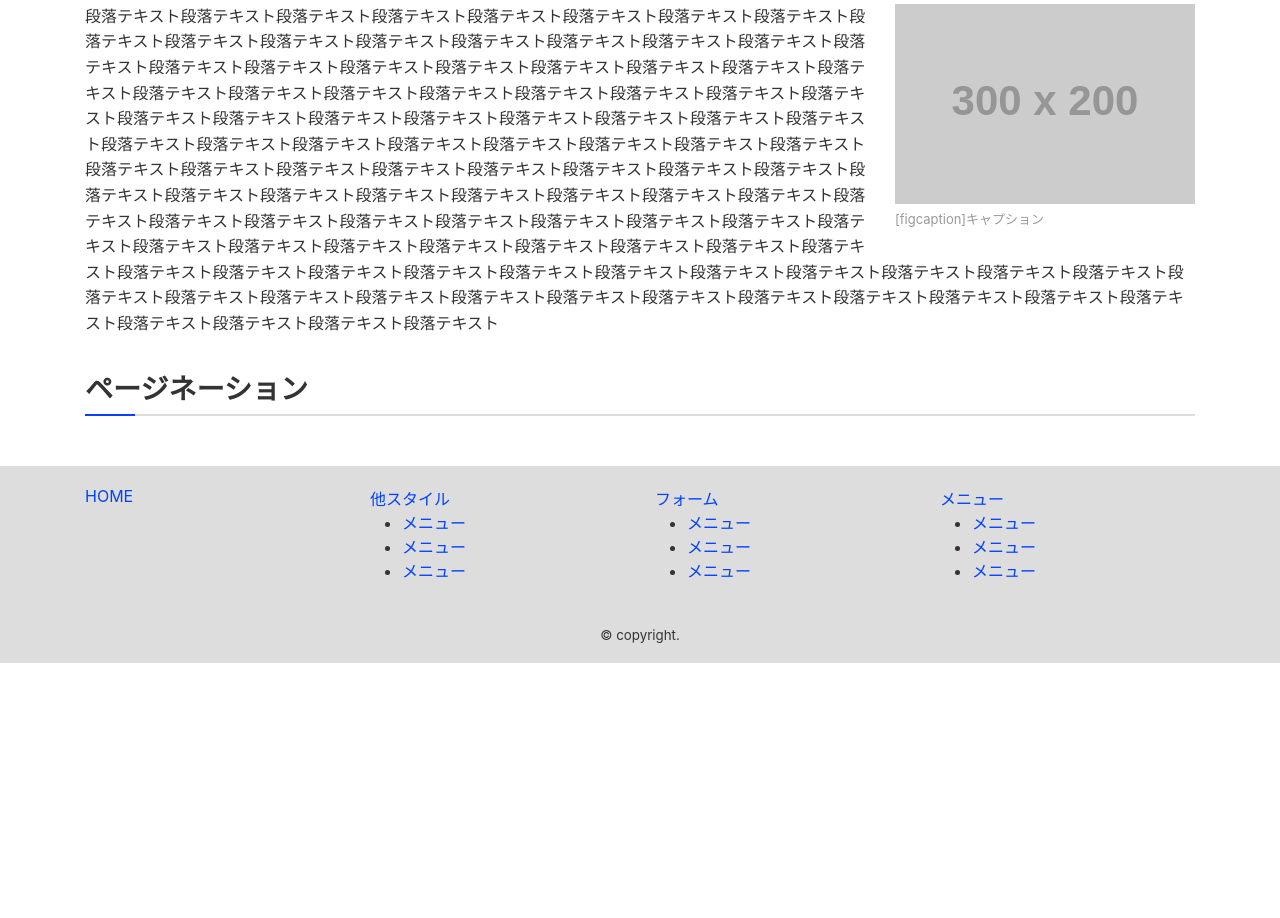
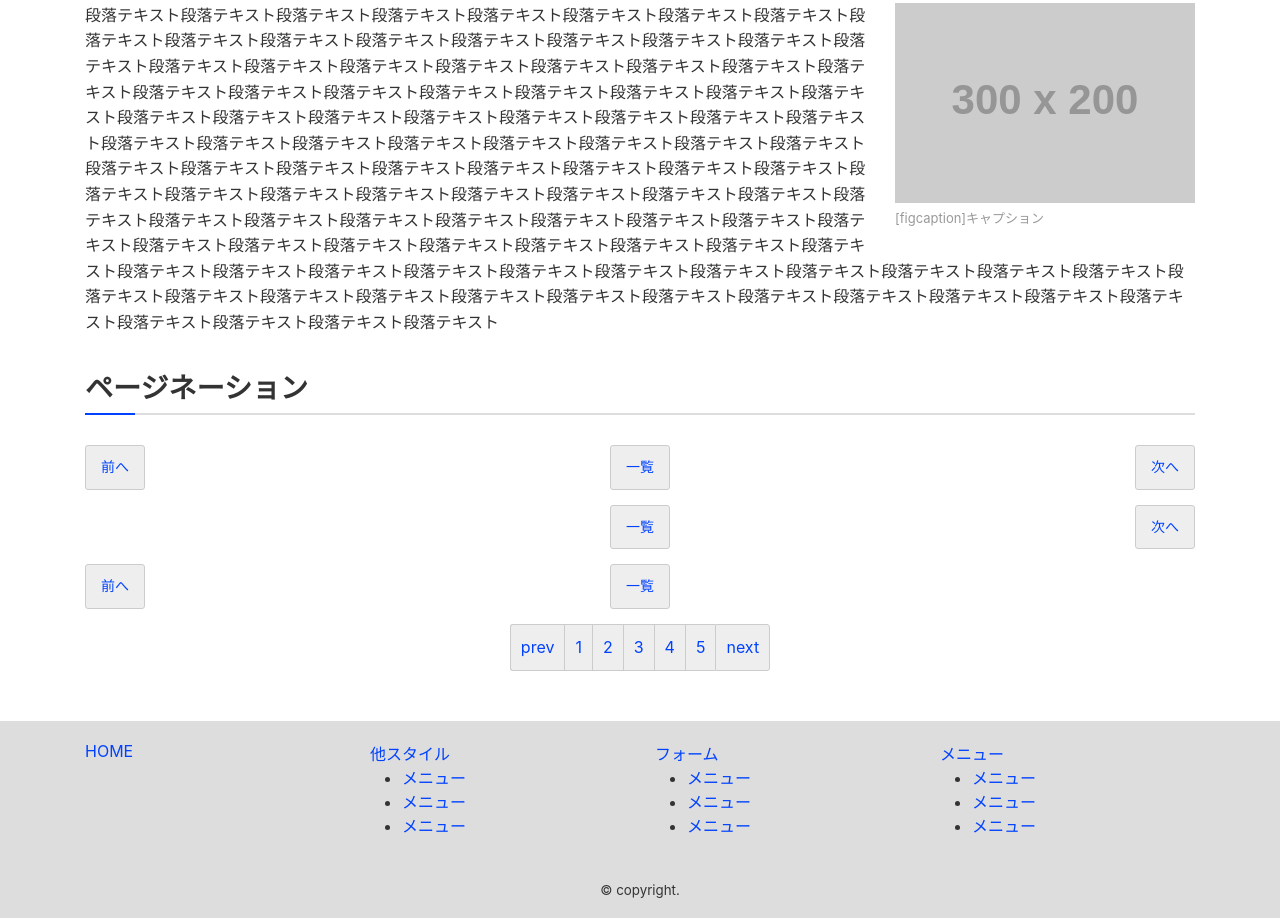
Before and after one commit to akasakacmp/tmp, a website: page ex.html in a window 1280 px wide. Shown: the part 1372-2290 px from the top of the page. Before the commit the page ends 2035 px from the top, so only its background shows below. Drawn offline with nearby package versions, Linux system fonts and the light colour scheme; files that its build step writes are made by us from their sources; placeholder pictures from the web are drawn by us.

Commit message:
テンプレート更新

```diff
--- a/_include/_header.html
+++ b/_include/_header.html
@@ -1,5 +1,6 @@
 <header id="pageHead">
-  <div class="container horizontalMunu">
+  <div class="horizontalMunu fixed">
+    <div class="container">
       <div class="logo"><a href="/tmp.html"><img src="http://placehold.it/100x50/cccccc/ffffff"></a></div>
       <nav class="headMenu">
         <div class="hamburger"><span></span><span></span><span></span></div>
@@ -14,4 +15,5 @@
         </div>
       </nav>
     </div>
+  </div>
 </header>
--- a/common/css/_pagehead.scss
+++ b/common/css/_pagehead.scss
@@ -4,21 +4,25 @@
 pageHead
 ----------------------------------------------*/
 #pageHead {
-  padding: 10px 0;
   border-bottom: solid 1px #ddd;
   font-size: 1.6rem;
   @include media_query_sp{
-    padding: calc(20 / #{$calc-sp}) 0;
     font-size: calc(32 / #{$calc-sp});
   }
 }
 .horizontalMunu {
-	display: flex;
-	flex-wrap: wrap;
-	justify-content: space-between;
-  flex-shrink: 0;
+  padding: 10px 0;
   @include media_query_sp{
-    position: relative;
+    padding: calc(20 / #{$calc-sp}) 0;
+  }
+  .container {
+    display: flex;
+    flex-wrap: wrap;
+    justify-content: space-between;
+    flex-shrink: 0;
+    @include media_query_sp{
+      position: relative;
+    }
   }
 	.headMenu {
 		display: flex;
@@ -30,9 +34,7 @@ pageHead
       @include media_query_sp{
         width: calc(50 / #{$calc-sp});
         height: calc(50 / #{$calc-sp});
-        position: absolute;
-        top: calc(20 / #{$calc-sp});
-        right: calc(30 / #{$calc-sp});
+        position: relative;
         border: none;
         padding: 0;
         display: block;
@@ -122,4 +124,10 @@ pageHead
 			}
 		}
 	}
+  &.fixed {
+    width: 100%;
+    background-color: rgba(255,255,255,.8);
+    position: fixed;
+    z-index: 1001;
+  }
 }
--- a/common/css/_style.scss
+++ b/common/css/_style.scss
@@ -53,3 +53,51 @@ style
     }
   }
 }
+.prevNext {
+  margin-bottom: 1.5rem;
+  display: flex;
+  justify-content: space-between;
+  .prev, .index, .next {
+    min-width: 6rem;
+    text-align: center;
+    a {
+      width: 100%;
+    }
+  }
+}
+.pagination {
+  margin-bottom: 1.5rem;
+  ul {
+    margin: 0;
+    padding: 0;
+    display: flex;
+    justify-content: center;
+    list-style: none;
+    li {
+      margin: 0;
+      padding: 0;
+      list-style: none;
+      a {
+        padding: 10px;
+        background: #eee;
+        border: solid 1px #ccc;
+        border-right: none;
+        display: inline-block;
+        &:hover {
+          opacity: .5;
+        }
+      }
+      &:first-of-type {
+        a {
+          border-radius: 3px 0 0 3px;
+        }
+      }
+      &:last-of-type {
+        a {
+          border-right: solid 1px #ccc;
+          border-radius: 0 3px 3px 0;
+        }
+      }
+    }
+  }
+}
--- a/common/js/common.js
+++ b/common/js/common.js
@@ -5,6 +5,7 @@ var noScroll = '.noScrl';//カンマ区切りで除外するクラスを設定
 
 $(document).ready(function() {
   proc_scroll();
+  fixed_menu();
   hamburger_menu();
   pop_image();
   accordion();
@@ -25,6 +26,12 @@ var proc_scroll = function() {
   });
 }
 
+var fixed_menu = function() {
+  //headmenuをfixedするときの#pageHead高さ調整
+  var menuHeight = $('#pageHead .fixed').innerHeight();
+  $('#pageHead').css({height: menuHeight});
+}
+
 var hamburger_menu = function() {
   //ハンバーガーメニュー
   $('.hamburger').click(function () {
@@ -39,16 +46,26 @@ var pop_image = function() {
   $('.popImage').click(function(){
     var href = $(this).attr('href');
     var cap = $(this).data('title');
+    var popImage_no_cap = $('<div id="popImage" style="display: none;"><div class="inner"><img src="' + href + '"></div></div>');
+    var popImage_cap = $('<div id="popImage" style="display: none;"><div class="inner"><img src="' + href + '"><div class="popCaption">'+ cap +'</div></div></div>')
     if (cap == undefined) {
-      $('body').prepend('<div id="popImage"><div class="inner"><img src="' + href + '"></div></div>');
+      $('body').prepend(popImage_no_cap);
+      popImage_no_cap.ready(function(){
+        $(popImage_no_cap).fadeIn();
+      })
     } else {
-      $('body').prepend('<div id="popImage"><div class="inner"><img src="' + href + '"><div class="popCaption">'+ cap +'</div></div></div>');
+      $('body').prepend(popImage_cap);
+      popImage_cap.ready(function(){
+        $(popImage_cap).fadeIn();
+      });
     }
     return false;
   });
   //拡大画像閉じる
   $(document).on('click','#popImage',function(){
-    $('#popImage').remove();
+    $('#popImage').fadeOut().queue(function(){
+      $('#popImage').remove().dequeue();
+    });
   });
 }
 
--- a/ex.html
+++ b/ex.html
@@ -161,6 +161,32 @@
       </figure>
       <p>段落テキスト段落テキスト段落テキスト段落テキスト段落テキスト段落テキスト段落テキスト段落テキスト段落テキスト段落テキスト段落テキスト段落テキスト段落テキスト段落テキスト段落テキスト段落テキスト段落テキスト段落テキスト段落テキスト段落テキスト段落テキスト段落テキスト段落テキスト段落テキスト段落テキスト段落テキスト段落テキスト段落テキスト段落テキスト段落テキスト段落テキスト段落テキスト段落テキスト段落テキスト段落テキスト段落テキスト段落テキスト段落テキスト段落テキスト段落テキスト段落テキスト段落テキスト段落テキスト段落テキスト段落テキスト段落テキスト段落テキスト段落テキスト段落テキスト段落テキスト段落テキスト段落テキスト段落テキスト段落テキスト段落テキスト段落テキスト段落テキスト段落テキスト段落テキスト段落テキスト段落テキスト段落テキスト段落テキスト段落テキスト段落テキスト段落テキスト段落テキスト段落テキスト段落テキスト段落テキスト段落テキスト段落テキスト段落テキスト段落テキスト段落テキスト段落テキスト段落テキスト段落テキスト段落テキスト段落テキスト段落テキスト段落テキスト段落テキスト段落テキスト段落テキスト段落テキスト段落テキスト段落テキスト段落テキスト段落テキスト段落テキスト段落テキスト段落テキスト段落テキスト段落テキスト段落テキスト段落テキスト段落テキスト段落テキスト段落テキスト段落テキスト段落テキスト段落テキスト段落テキスト段落テキスト段落テキスト段落テキスト段落テキスト段落テキスト</p>
       <h2>ページネーション</h2>
+      <div class="prevNext">
+        <div class="prev"><a href="#" class="btn">前へ</a></div>
+        <div class="index"><a href="#" class="btn">一覧</a></div>
+        <div class="next"><a href="#" class="btn">次へ</a></div>
+      </div>
+      <div class="prevNext">
+        <div class="prev"></div>
+        <div class="index"><a href="#" class="btn">一覧</a></div>
+        <div class="next"><a href="#" class="btn">次へ</a></div>
+      </div>
+      <div class="prevNext">
+        <div class="prev"><a href="#" class="btn">前へ</a></div>
+        <div class="index"><a href="#" class="btn">一覧</a></div>
+        <div class="next"></div>
+      </div>
+      <div class="pagination">
+        <ul>
+          <li><a href="#">prev</a></li>
+          <li><a href="#">1</a></li>
+          <li><a href="#">2</a></li>
+          <li><a href="#">3</a></li>
+          <li><a href="#">4</a></li>
+          <li><a href="#">5</a></li>
+          <li><a href="#">next</a></li>
+        </ul>
+      </div>
     </div>
   </div>
   <div class="pageTop"><a href="#wrapper">TOP</a></div>
```
Also changed, not shown: common/css/common.css. Lines whose indentation alone changed are shown as unchanged.
